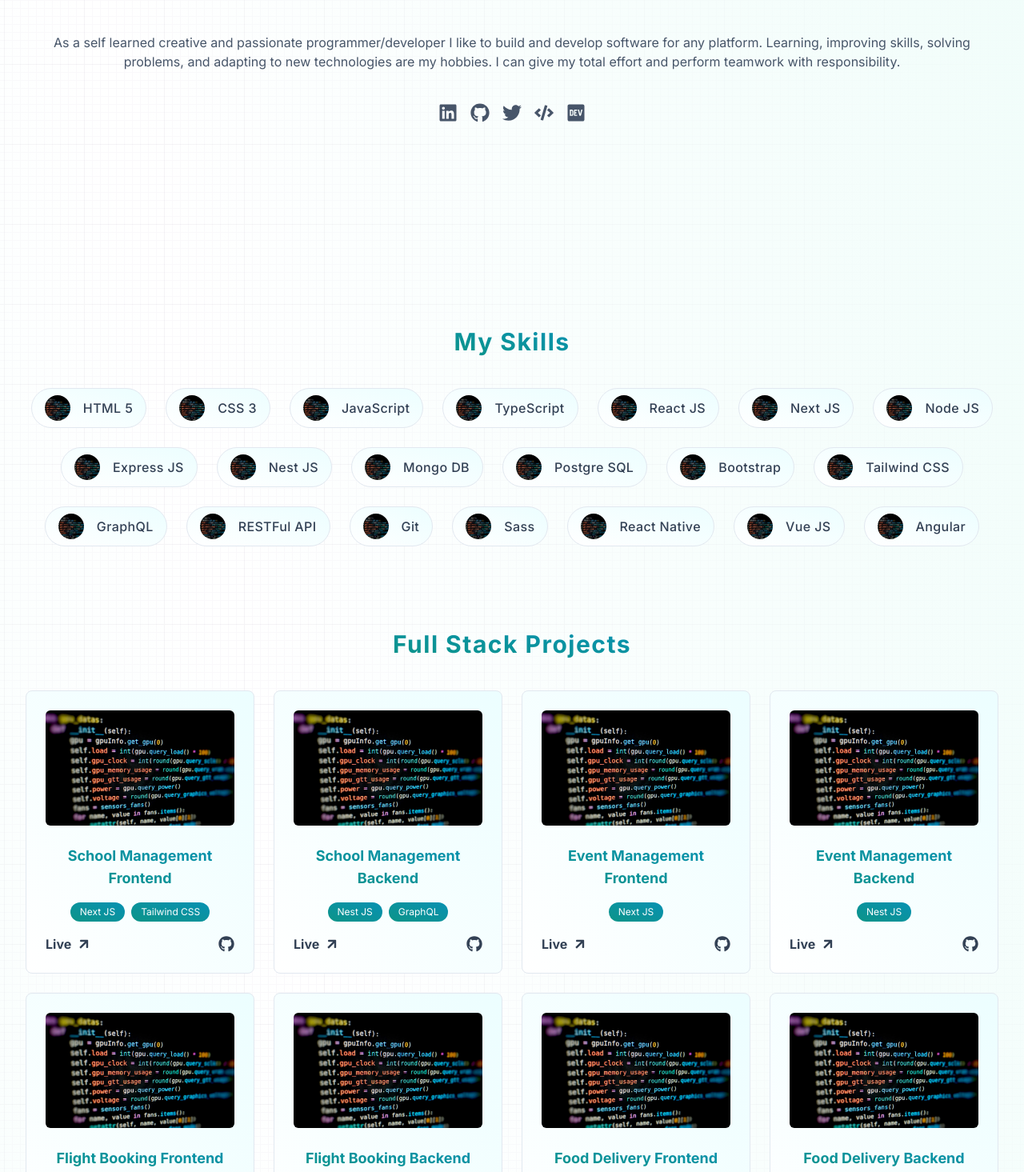
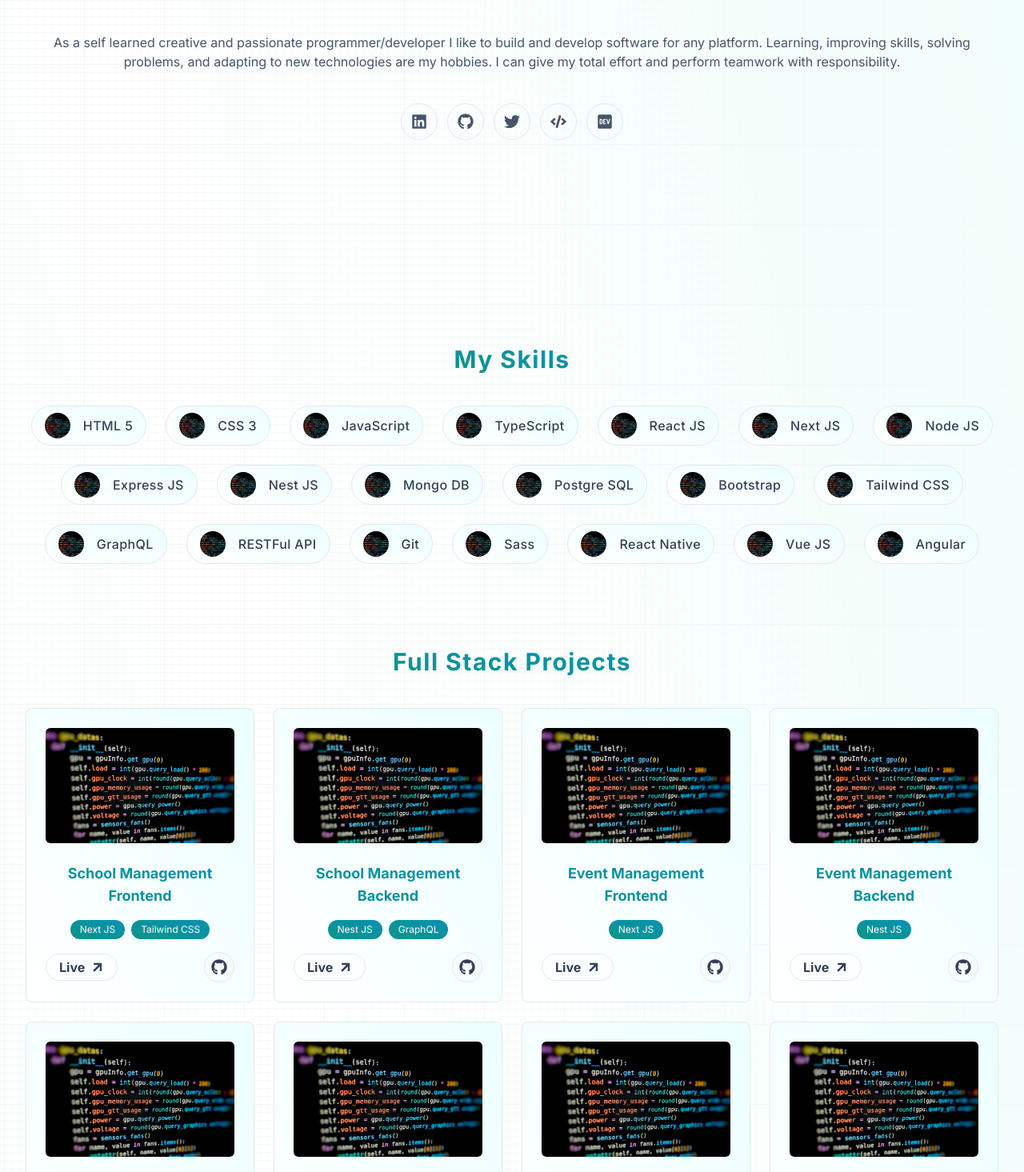
Before and after one commit to nadim-chowdhury/portfolio, a Next.js app: page / in a window 1280 px wide. Shown: the part 525-1990 px from the top of the page at 80% size. Built offline with nearby package versions, Linux system fonts and the light colour scheme.

Commit message:
minor ui optimized

```diff
--- a/src/components/AdditionalProjects.tsx
+++ b/src/components/AdditionalProjects.tsx
@@ -45,7 +45,7 @@
         {projects.map((project) => (
           <motion.div
             key={project.name}
-            className="bg-gradient-to-tr from-white to-cyan-50 p-4 rounded-full border flex items-center gap-4 transition-all duration-300 hover:from-cyan-50 hover:to-white hover:shadow"
+            className="bg-gradient-to-tr from-white to-cyan-50 px-4 py-2 lg:py-4 rounded-full border flex items-center gap-4 transition-all duration-300 hover:from-cyan-50 hover:to-white hover:shadow"
             variants={itemVariants}
           >
             <svg
--- a/src/components/Banner.tsx
+++ b/src/components/Banner.tsx
@@ -17,30 +17,30 @@
 const socialMedia = [
   {
     href: "https://www.linkedin.com/in/nadim-chowdhury",
-    icon: <FaLinkedin className="w-5 h-5 lg:w-6 lg:h-6" />,
+    icon: <FaLinkedin className="w-4 h-4 lg:w-5 lg:h-5" />,
   },
   {
     href: "https://github.com/nadim-chowdhury",
-    icon: <FaGithub className="w-5 h-5 lg:w-6 lg:h-6" />,
+    icon: <FaGithub className="w-4 h-4 lg:w-5 lg:h-5" />,
   },
   {
     href: "https://www.twitter.com/nadim_ch0wdhury",
-    icon: <FaTwitter className="w-5 h-5 lg:w-6 lg:h-6" />,
+    icon: <FaTwitter className="w-4 h-4 lg:w-5 lg:h-5" />,
   },
   {
     href: "https://leetcode.com/u/nadim-chowdhury",
-    icon: <FaCode className="w-5 h-5 lg:w-6 lg:h-6" />,
+    icon: <FaCode className="w-4 h-4 lg:w-5 lg:h-5" />,
   },
   {
     href: "https://dev.to/nadim_ch0wdhury",
-    icon: <FaDev className="w-5 h-5 lg:w-6 lg:h-6" />,
+    icon: <FaDev className="w-4 h-4 lg:w-5 lg:h-5" />,
   },
 ];
 
 export default function Banner() {
   return (
     <motion.section
-      className="py-20 lg:py-48"
+      className="py-24 lg:py-48"
       initial="hidden"
       animate="visible"
       variants={bannerVariants}
@@ -91,7 +91,7 @@
       </motion.p>
 
       <motion.div
-        className="flex items-center justify-center gap-4 mt-10"
+        className="flex items-center justify-center gap-3 mt-10"
         initial="hidden"
         animate="visible"
         variants={bannerVariants}
@@ -100,9 +100,14 @@
           <Link
             key={index}
             href={link.href}
-            className="text-slate-600 hover:text-teal-600 transition-all duration-300"
+            className="text-slate-600 hover:text-teal-600 hover:bg-teal-50 transition-all duration-300"
           >
-            <motion.div variants={iconVariants}>{link.icon}</motion.div>
+            <motion.div
+              variants={iconVariants}
+              className="p-3 rounded-full border"
+            >
+              {link.icon}
+            </motion.div>
           </Link>
         ))}
       </motion.div>
--- a/src/components/Education.tsx
+++ b/src/components/Education.tsx
@@ -41,7 +41,7 @@
         variants={containerVariants}
       >
         <motion.div variants={itemVariants}>
-          <h3 className="md:text-xl font-semibold">
+          <h3 className="text-justify md:text-center md:text-xl font-semibold">
             BSC (Department of Mathematics) - Habibullah Bahar University
             College
           </h3>
@@ -49,7 +49,7 @@
         </motion.div>
 
         <motion.div variants={itemVariants}>
-          <h3 className="md:text-xl font-semibold">
+          <h3 className="text-justify md:text-center md:text-xl font-semibold">
             HSC (Science Stream) - Kabi Nazrul Govt. College
           </h3>
           <p>(2017 - 2019)</p>
--- a/src/components/Experiences.tsx
+++ b/src/components/Experiences.tsx
@@ -78,7 +78,7 @@
             </ul>
 
             {experience.techUsed && (
-              <p className="mt-2">
+              <p className="mt-2 pt-2 border-t">
                 <span className="font-semibold">Technology Used:</span>{" "}
                 {experience.techUsed}
               </p>
--- a/src/components/Header.tsx
+++ b/src/components/Header.tsx
@@ -24,7 +24,7 @@
     >
       <Link
         href="/"
-        className="bg-gradient-to-tr from-teal-600 to-cyan-600 p-[6px] px-4 border rounded-full transition-all duration-300 hover:rounded-2xl"
+        className="bg-gradient-to-tr from-teal-600 to-cyan-600 p-[6px] px-4 border rounded-full transition-all duration-300 hover:from-cyan-600 hover:to-teal-600"
       >
         <h1 className="font-bold text-xl text-white">NADiM</h1>
       </Link>
@@ -55,7 +55,7 @@
       <div className="flex items-center text-teal-600">
         <Link
           href="tel:+8801971258803"
-          className="bg-white border border-r-0 p-2 pl-3 rounded-l-full transition-all duration-300 hover:text-teal-500 hover:rounded-l-2xl"
+          className="bg-white border border-r-0 p-2 pl-3 rounded-l-full transition-all duration-300 hover:text-teal-600 hover:bg-teal-50 hover:rounded-l-2xl"
         >
           <motion.svg
             xmlns="http://www.w3.org/2000/svg"
@@ -77,7 +77,7 @@
         </Link>
         <Link
           href="mailto:nadim-chowdhury@outlook.com"
-          className="bg-white border p-2 pr-3 rounded-r-full transition-all duration-300 hover:text-teal-500 hover:rounded-r-2xl"
+          className="bg-white border p-2 pr-3 rounded-r-full transition-all duration-300 hover:text-teal-600 hover:bg-teal-50 hover:rounded-r-2xl"
         >
           <motion.svg
             xmlns="http://www.w3.org/2000/svg"
--- a/src/components/ProjectCards.tsx
+++ b/src/components/ProjectCards.tsx
@@ -44,14 +44,14 @@
         <div className="flex items-center justify-between w-full mt-4">
           <Link
             href={item.live.link}
-            className="flex items-center gap-2 transition-all duration-300 hover:text-teal-600"
+            className="flex items-center gap-2 transition-all duration-300 hover:text-teal-600 hover:bg-teal-50 border rounded-full px-4 py-1"
           >
             <span className="font-bold">Live</span>
             <FaArrowRight className="-rotate-45" />
           </Link>
           <Link
             href={item.github.link}
-            className="transition-all duration-300 hover:text-teal-600"
+            className="transition-all duration-300 hover:text-teal-600 hover:bg-teal-50 border p-2 rounded-full"
           >
             <FaGithub className="w-5 h-5" />
           </Link>
```
